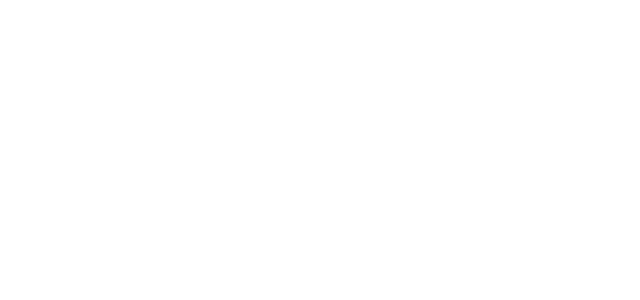
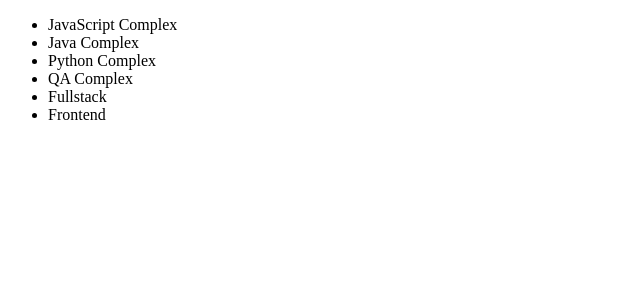
Before and after one commit to nazaryusypovych/react-december-2025, a React (Vite) app: page / in a window 1280 px wide. Shown: the top 300 px of the page, without its empty margins (0-640 px from the left). Built offline with nearby package versions, Linux system fonts and the light colour scheme.

Commit message:
Homework 1 - task 1

```diff
--- a/src/App.tsx
+++ b/src/App.tsx
@@ -1,10 +1,13 @@
 import './App.css'
+import CoursesTitleComponent from "./component/coursesTitleComponent.tsx";
 
 function App() {
 
   return (
     <>
 
+      <CoursesTitleComponent/>
+
     </>
   )
 }
--- /dev/null
+++ b/src/component/coursesTitleComponent.tsx
@@ -0,0 +1,15 @@
+import coursesTitleArray from "../data/coursesTitle.ts";
+
+
+const CoursesTitleComponent = () => {
+    return (
+        <ul>
+            {
+                coursesTitleArray.map((course: string, index: number) =><li key={index}>{course}</li>)
+            }
+
+        </ul>
+    );
+};
+
+export default CoursesTitleComponent;
--- /dev/null
+++ b/src/data/coursesTitle.ts
@@ -0,0 +1,12 @@
+
+
+const coursesTitleArray: string[] = [
+    'JavaScript Complex',
+    'Java Complex',
+    'Python Complex',
+    'QA Complex',
+    'Fullstack',
+    'Frontend'
+];
+
+export default coursesTitleArray;
```
